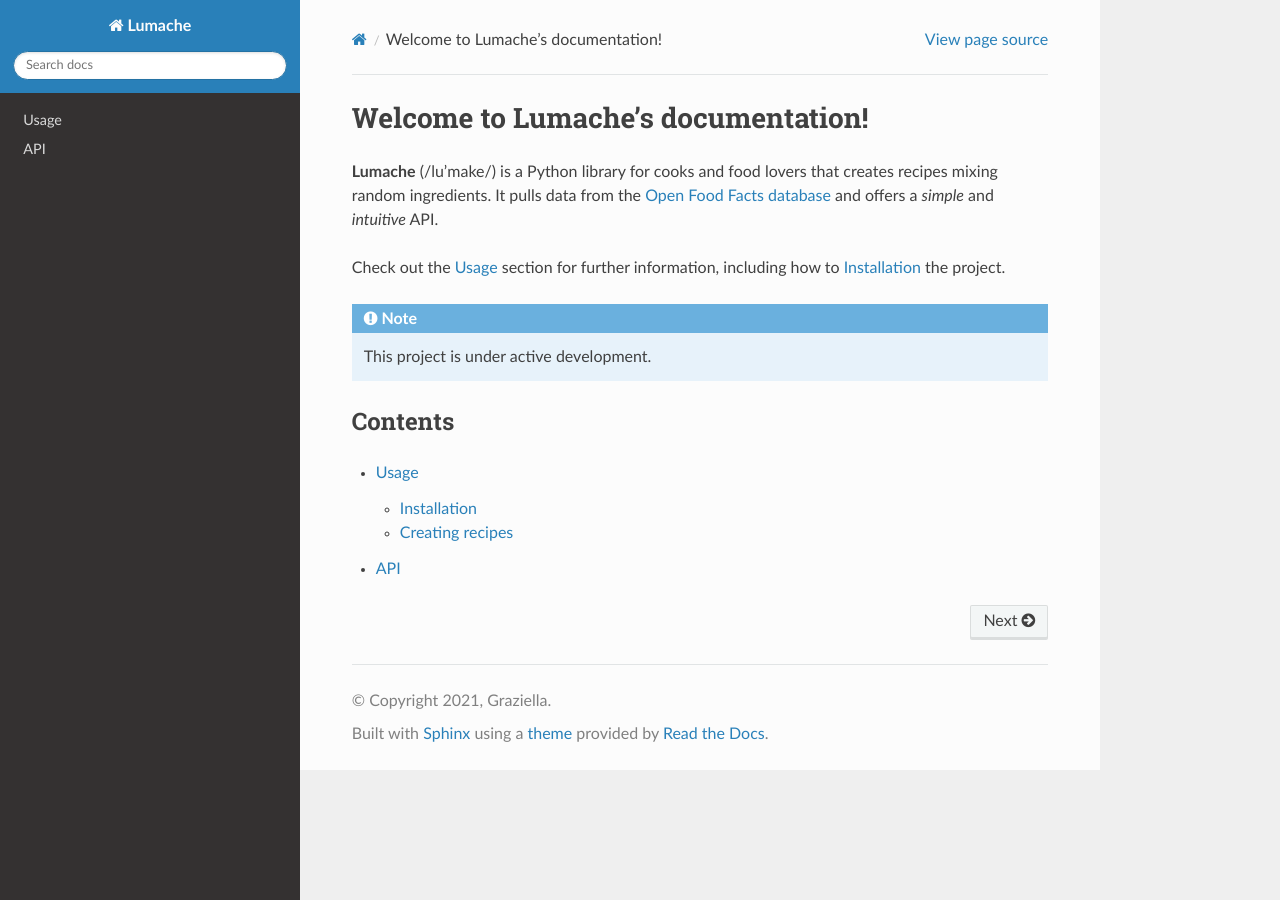
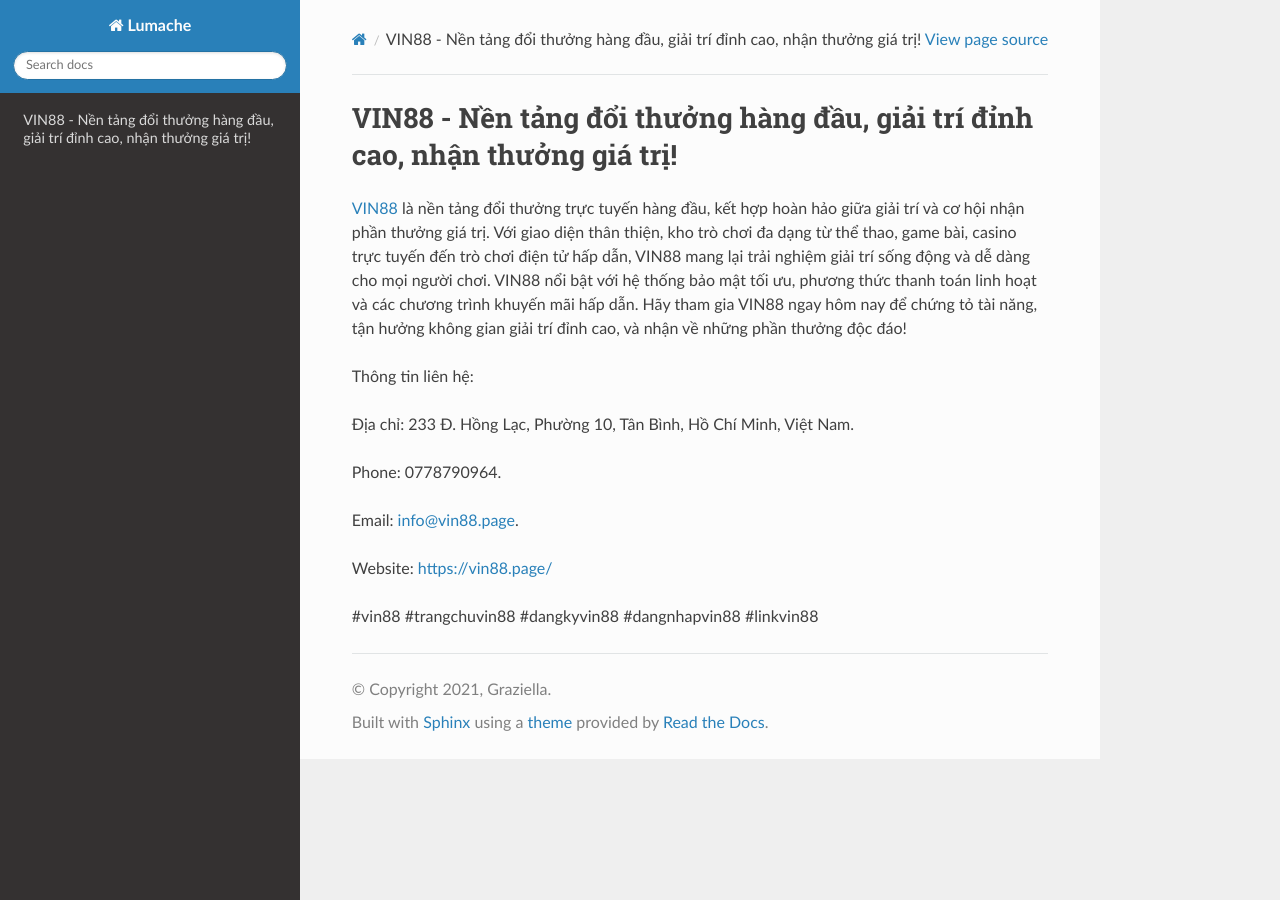
Before and after one commit to parkisngan19/vin88page, a Sphinx documentation site: the page built from docs/source/index.rst, in a window 1280 px wide. Built offline with Sphinx 7.4.7 and the Read the Docs theme 3.1.0, drawn with Linux system fonts in a browser that asks for light colours.

Commit message:
Update index.rst

```diff
--- a/docs/source/index.rst
+++ b/docs/source/index.rst
@@ -1,22 +1,16 @@
-Welcome to Lumache's documentation!
+VIN88 - Nền tảng đổi thưởng hàng đầu, giải trí đỉnh cao, nhận thưởng giá trị!
 ===================================
 
-**Lumache** (/lu'make/) is a Python library for cooks and food lovers
-that creates recipes mixing random ingredients.
-It pulls data from the `Open Food Facts database <https://world.openfoodfacts.org/>`_
-and offers a *simple* and *intuitive* API.
+`VIN88 <https://vin88.page/>`_ là nền tảng đổi thưởng trực tuyến hàng đầu, kết hợp hoàn hảo giữa giải trí và cơ hội nhận phần thưởng giá trị. Với giao diện thân thiện, kho trò chơi đa dạng từ thể thao, game bài, casino trực tuyến đến trò chơi điện tử hấp dẫn, VIN88 mang lại trải nghiệm giải trí sống động và dễ dàng cho mọi người chơi. VIN88 nổi bật với hệ thống bảo mật tối ưu, phương thức thanh toán linh hoạt và các chương trình khuyến mãi hấp dẫn. Hãy tham gia VIN88 ngay hôm nay để chứng tỏ tài năng, tận hưởng không gian giải trí đỉnh cao, và nhận về những phần thưởng độc đáo!
 
-Check out the :doc:`usage` section for further information, including
-how to :ref:`installation` the project.
+Thông tin liên hệ:
 
-.. note::
+Địa chỉ: 233 Đ. Hồng Lạc, Phường 10, Tân Bình, Hồ Chí Minh, Việt Nam.
 
-   This project is under active development.
+Phone: 0778790964.
 
-Contents
---------
+Email: info@vin88.page.
 
-.. toctree::
+Website: https://vin88.page/
 
-   usage
-   api
+#vin88 #trangchuvin88 #dangkyvin88 #dangnhapvin88 #linkvin88
```
